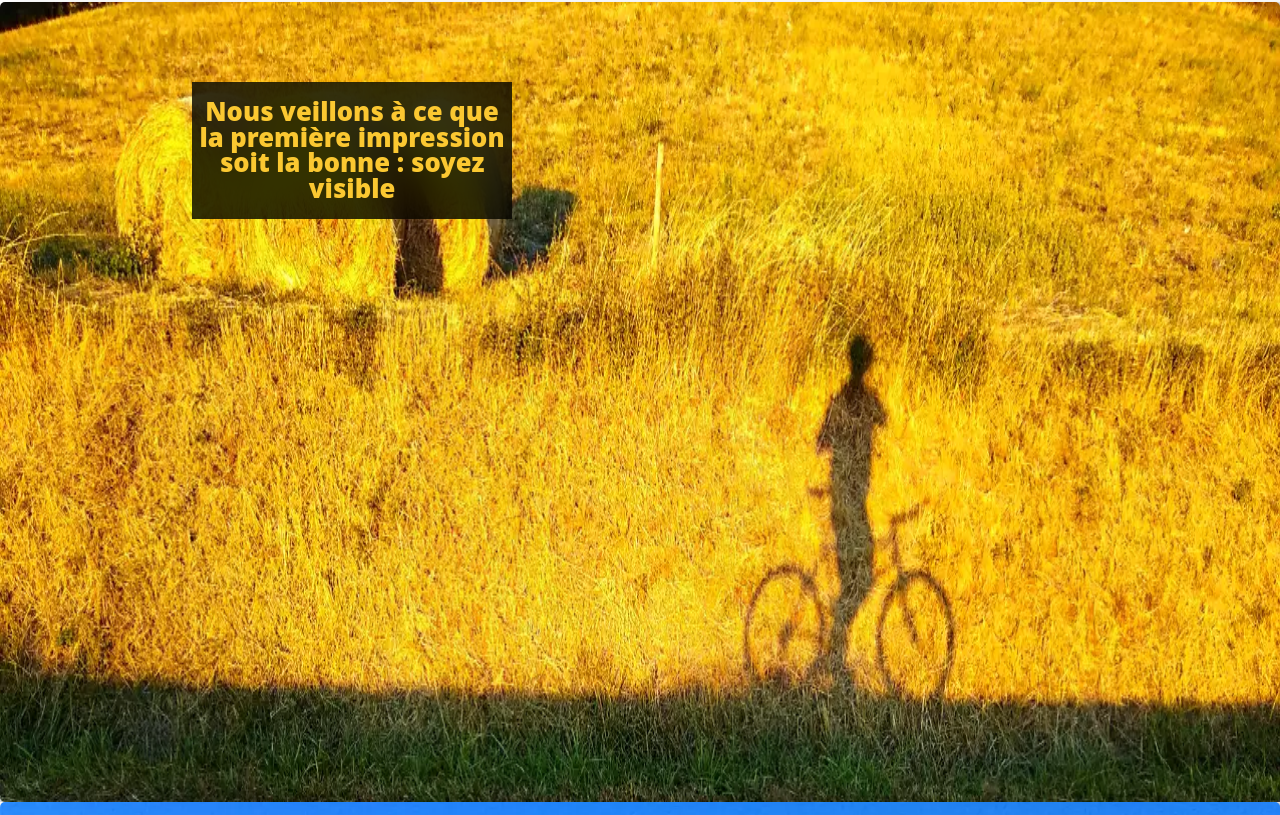
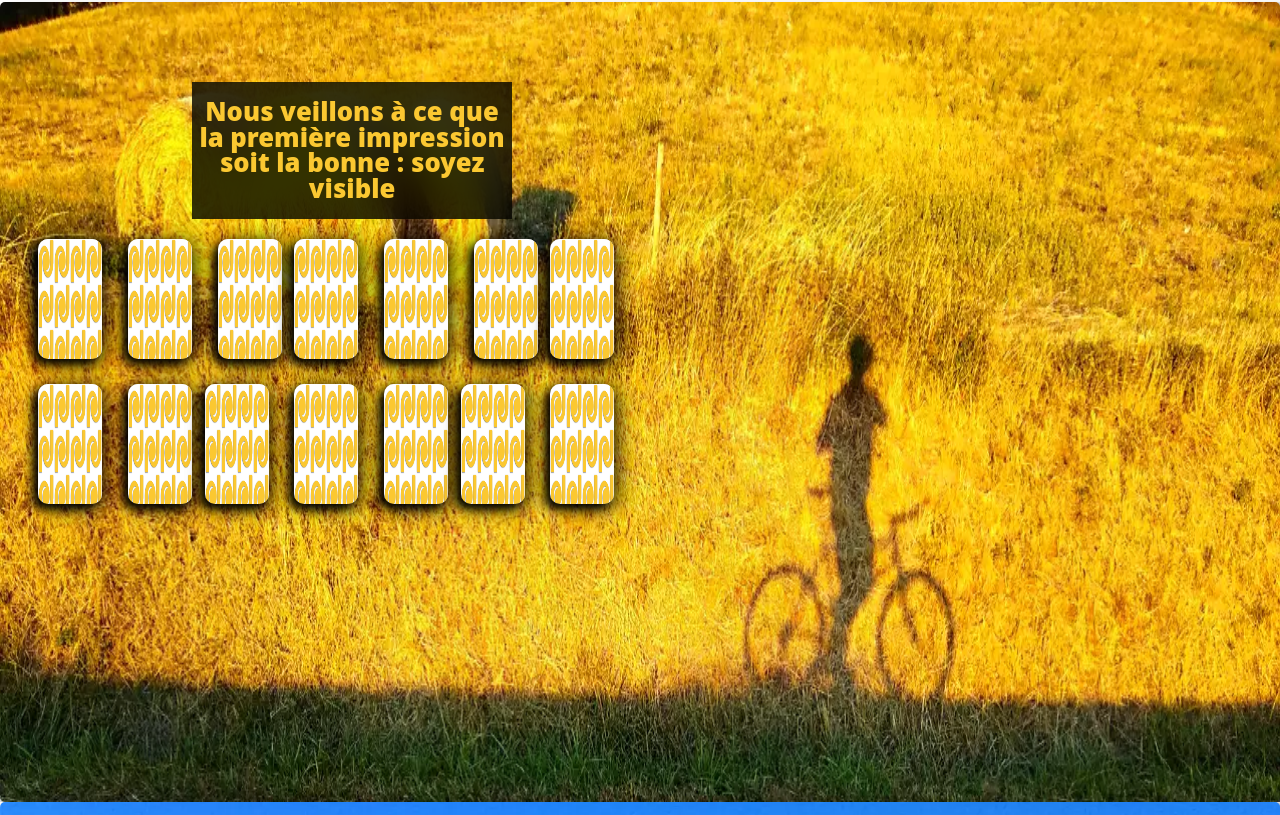
Before and after one commit to specialjcg/monsiteweb, a Vue app: page / in a window 1280 px wide. Shown: the part 1694-2509 px from the top of the page. Built offline with nearby package versions, Linux system fonts and the light colour scheme.

Commit message:
chg sur page3 avec carte memory

```diff
--- a/src/views/page.vue
+++ b/src/views/page.vue
@@ -241,7 +241,7 @@
   (-webkit-backdrop-filter: blur(2em)) or (backdrop-filter: blur(2em))
 ) {
   .backdrop-blur {
-    background: rgba(0, 0, 0, 0.8);
+    background: rgba(156, 139, 139, 0.8);
     -webkit-backdrop-filter: contrast(2) blur(20px);
     backdrop-filter: contrast(2) blur(20px);
   }
--- a/src/views/page3.vue
+++ b/src/views/page3.vue
@@ -1,16 +1,43 @@
 <template>
   <div class="blockparallaxgeneral2">
     <div class="fond fondtext">
-      <picture @mouseover="big1()">
+      <picture>
         <source srcset="../components/fondvelo.webp" type="image/webp" />
         <img
           src="../components/fondvelo.png"
           alt="createur-de-site-internet sur mesure beaujolais oingt"
         />
       </picture>
+
+      <transition-group name="cell" tag="div" class="container_carte">
+        <div
+          v-for="cell in cells"
+          :key="cell.id"
+          :id="cardinfo(cell.id)"
+          class="blog-home"
+          @click="animecard(cell.id)"
+          @mouseenter="animecard2(cell.id)"
+          @mouseleave="animecard3(cell.id)"
+        >
+          <div class="card__face card__face--front">
+            <img
+              src="../assets/card.png"
+              class="doscard"
+              :key="cell.id"
+              :id="imginfo(cell.id)"
+            />
+          </div>
+          <div class="card__face card__face--back">
+            <p>
+              Définissez précisément votre cible<br />
+              {{ trouvernombre(cell.number) }}
+            </p>
+          </div>
+        </div>
+      </transition-group>
     </div>
 
-    <div id="imgtrois" @scroll.prevent="handleScroll()">
+    <div id="imgtrois" @scroll.prevent="handleScroll()" @mouseover="big1()">
       <transition name="slideinblurredleft">
         <div class="titre rgba-complement-0  backdrop-blur " :key="img5">
           <h1>
@@ -26,16 +53,96 @@
 export default {
   data() {
     return {
+      animbefore: "",
+      testanime: true,
+      cells: Array.apply(null, { length: 14 }).map(function(_, index) {
+        return {
+          id: index,
+          number: index + 1
+        };
+      }),
+      tableaurandommemory: [],
+      imgessai: false,
       img5: true
     };
   },
   created: function() {
     window.addEventListener("scroll", this.handleScroll);
+    this.MonTirage();
   },
   destroyed: function() {
     window.removeEventListener("scroll", this.handleScroll);
   },
   methods: {
+    trouvernombre(cherchehzard) {
+      if (this.tableaurandommemory[cherchehzard] === undefined) {
+        return "";
+      } else {
+        return this.tableaurandommemory[cherchehzard];
+      }
+    },
+    MonTirage() {
+      var nb_a_tirer = 7;
+      while (nb_a_tirer != 0) {
+        var tirage = Math.trunc(Math.random() * 7 + 1);
+        if (!this.tableaurandommemory.includes(tirage)) {
+          var i = Math.trunc(Math.random() * 14);
+          while (this.tableaurandommemory[i] != undefined) {
+            i = Math.trunc(Math.random() * 14);
+          }
+          this.tableaurandommemory[i] = tirage;
+          nb_a_tirer--;
+        }
+      }
+    },
+    animecard(index) {
+      if (
+        document.getElementById("cardinfo" + index).className ===
+          "blog-home is-flipped2" ||
+        document.getElementById("cardinfo" + index).className ===
+          "blog-home is-flipped"
+      ) {
+        document.getElementById("cardinfo" + index).className = "blog-home";
+      } else {
+        document.getElementById("cardinfo" + index).className =
+          "blog-home is-flipped";
+      }
+    },
+    animecard2(index) {
+      if (
+        document.getElementById("cardinfo" + index).className ===
+        "blog-home is-flipped"
+      ) {
+        document.getElementById("cardinfo" + index).className =
+          "blog-home is-flipped2";
+      } else {
+        document.getElementById("cardinfo" + index).className =
+          "blog-home blog-homehover";
+      }
+    },
+    animecard3(index) {
+      if (
+        document.getElementById("cardinfo" + index).className ===
+          "blog-home is-flipped2" ||
+        document.getElementById("cardinfo" + index).className ===
+          "blog-home is-flipped"
+      ) {
+        document.getElementById("cardinfo" + index).className =
+          "blog-home is-flipped";
+      } else {
+        document.getElementById("cardinfo" + index).className = "blog-home";
+      }
+    },
+    cardinfo(index) {
+      var essai = "cardinfo" + index;
+
+      return essai;
+    },
+    imginfo(index) {
+      var essai = "imginfo" + index;
+
+      return essai;
+    },
     big1: function() {
       this.img5 = !this.img5;
     },
@@ -64,6 +171,100 @@
 <!-- Add "scoped" attribute to limit CSS to this component only -->
 <style lang="scss" scoped>
 @import "../components/blocImage.css";
+$card-width: 5vw;
+$card-height: 15vh;
+$h-color: white;
+$yellow: #fbc831;
+$txt-color: white;
+
+.container_carte {
+  position: absolute;
+  display: flex;
+  flex-wrap: wrap;
+  width: 50vw;
+  top: 28vh;
+  left: 2vw;
+  perspective: 600px;
+}
+
+.blog-home {
+  display: flex;
+  justify-content: space-around;
+  align-items: center;
+  width: $card-width;
+  height: $card-height;
+  border-radius: 10px;
+  box-shadow: 3px 3px 20px rgba(0, 0, 0, 0.5);
+  text-align: center;
+  align-self: flex-start;
+  flex: 0 1 auto;
+  background: $h-color;
+  margin: 1vw;
+  transition: transform 1s;
+  transform-style: preserve-3d;
+  z-index: 2;
+}
+.card__face {
+  border-radius: 10px;
+  position: absolute;
+  height: 100%;
+  width: 100%;
+  backface-visibility: hidden;
+}
+.card__face--front {
+  border-radius: 10px;
+  box-shadow: 3px 3px 20px rgba(0, 0, 0, 0.5);
+}
+
+.card__face--back {
+  border-radius: 10px;
+  background: $h-color;
+  transform: rotateY(180deg);
+}
+.blog-home.is-flipped {
+  transform: rotateY(180deg);
+}
+.blog-home.is-flipped2 {
+  transform: rotateY(180deg) translateY(20px);
+}
+.doscard {
+  width: $card-width;
+  height: $card-height;
+  background-image: cover;
+  position: absolute;
+  top: 0;
+  left: 0;
+  border-radius: 10px;
+  transition: opacity 0.3s cubic-bezier(0.33, 0.66, 0.66, 1);
+  transform: rotateY(180deg);
+  z-index: 0;
+}
+.doscard2 {
+  display: none;
+  width: $card-width;
+  height: $card-height;
+  background-image: cover;
+  position: absolute;
+  top: 0;
+  left: 0;
+  transition: opacity 0.3s cubic-bezier(0.33, 0.66, 0.66, 1);
+
+  z-index: 0;
+}
+.blog-home:nth-child(3n) {
+  margin-right: 0;
+}
+.blog-home:nth-child(27n) {
+  margin-bottom: 0;
+}
+.blog-home-move {
+  transition: transform 1s;
+}
+
+.blog-homehover {
+  transform: translateY(20px);
+}
+
 .fondtext {
   background: transparent;
 
@@ -191,4 +392,57 @@
     backdrop-filter: contrast(2) blur(20px);
   }
 }
+.flip-vertical-left {
+  -webkit-animation: flip-vertical-left 0.4s
+    cubic-bezier(0.455, 0.03, 0.515, 0.955) both;
+  animation: flip-vertical-left 0.4s cubic-bezier(0.455, 0.03, 0.515, 0.955)
+    both;
+}
+@-webkit-keyframes flip-vertical-left {
+  0% {
+    -webkit-transform: rotateY(0);
+    transform: rotateY(0);
+  }
+  100% {
+    -webkit-transform: rotateY(-180deg);
+    transform: rotateY(-180deg);
+  }
+}
+@keyframes flip-vertical-left {
+  0% {
+    -webkit-transform: rotateY(0);
+    transform: rotateY(0);
+  }
+  100% {
+    -webkit-transform: rotateY(-180deg);
+    transform: rotateY(-180deg);
+  }
+}
+.flip-vertical-right {
+  -webkit-animation: flip-vertical-right 0.4s
+    cubic-bezier(0.455, 0.03, 0.515, 0.955) both;
+  animation: flip-vertical-right 0.4s cubic-bezier(0.455, 0.03, 0.515, 0.955)
+    both;
+}
+
+@-webkit-keyframes flip-vertical-right {
+  100% {
+    -webkit-transform: rotateY(0);
+    transform: rotateY(0);
+  }
+  0% {
+    -webkit-transform: rotateY(180deg);
+    transform: rotateY(180deg);
+  }
+}
+@keyframes flip-vertical-right {
+  100% {
+    -webkit-transform: rotateY(0);
+    transform: rotateY(0);
+  }
+  0% {
+    -webkit-transform: rotateY(180deg);
+    transform: rotateY(180deg);
+  }
+}
 </style>
```
Also changed, not shown: src/assets/card.png (added).
